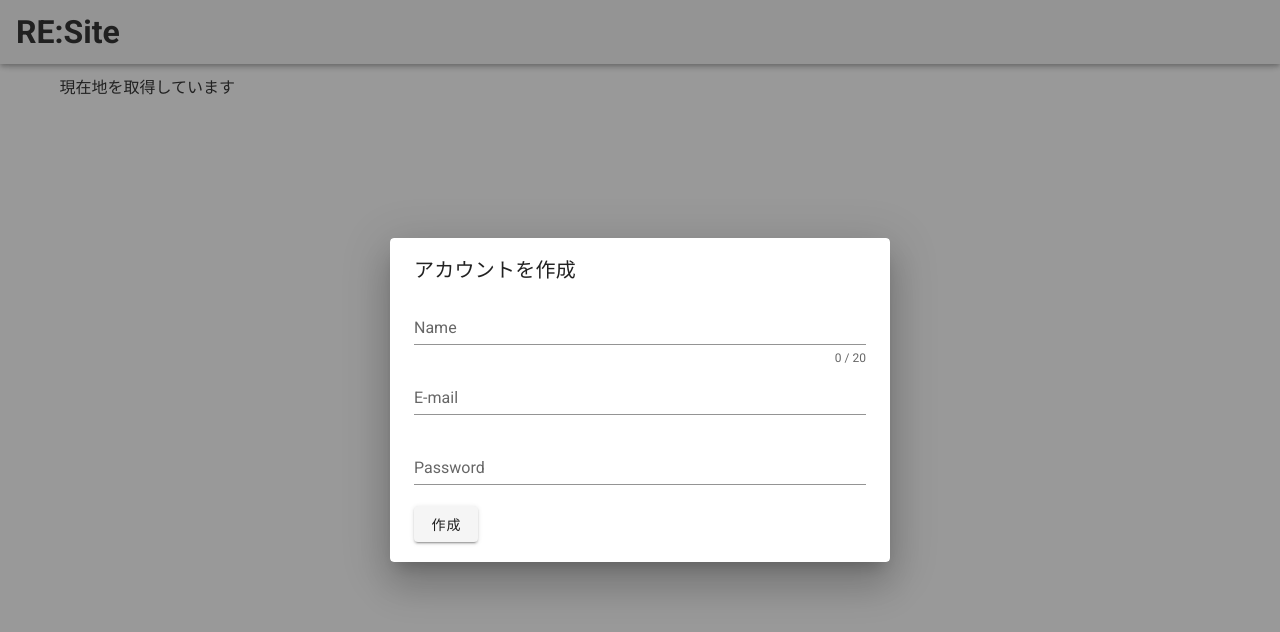
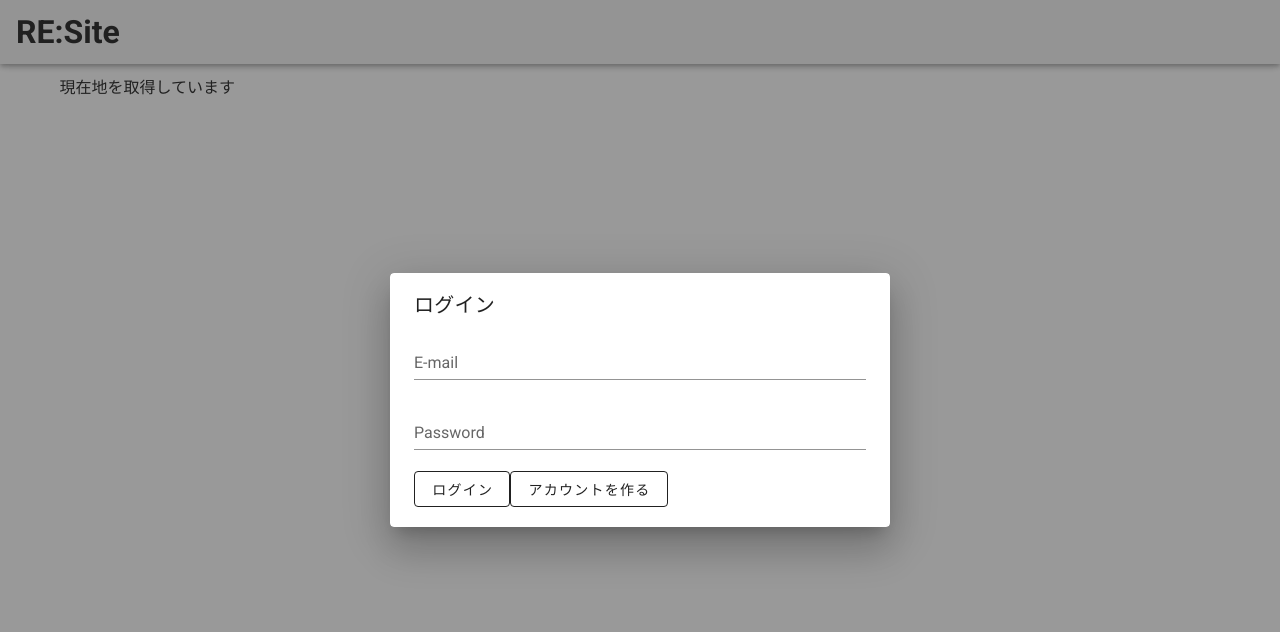
Before and after one commit to jphacks/KB_1909_1, a Nuxt app: page / in a window 1280 px wide. Shown: the top 632 px of the page. Built offline with nearby package versions, Linux system fonts and the light colour scheme.

Commit message:
ログインを実装

```diff
--- a/components/LoginDialog.vue
+++ b/components/LoginDialog.vue
@@ -1,22 +1,23 @@
 <template>
-  <v-dialog :value="value" width="500" @input="input">
+  <v-dialog :value="value" width="500" persistent @input="input">
     <v-card>
       <v-card-title>ログイン</v-card-title>
       <v-card-text>
         <v-form>
           <v-text-field
-            v-model="newUser.email"
+            v-model="loginReq.email"
             label="E-mail"
             type="email"
             required
           ></v-text-field>
           <v-text-field
-            v-model="newUser.password"
+            v-model="loginReq.password"
             label="Password"
             type="password"
             required
           ></v-text-field>
-          <v-btn @click="submit">ログイン</v-btn>
+          <v-btn outlined @click="submit">ログイン</v-btn>
+          <v-btn outlined @click="openCreateUserDialog">アカウントを作る</v-btn>
         </v-form>
       </v-card-text>
     </v-card>
@@ -45,6 +46,12 @@ class LoginDialog extends Vue {
     this.input(false)
     return this.loginReq
   }
+
+  @Emit()
+  openCreateUserDialog() {
+    this.input(false)
+    return true
+  }
 }
 
 export default LoginDialog
--- a/pages/index.vue
+++ b/pages/index.vue
@@ -3,6 +3,12 @@
     <v-app-bar>
       <h1>RE:Site</h1>
     </v-app-bar>
+
+    <login-dialog
+      v-model="isOpenLoginDialog"
+      @submit="submitLogin"
+      @open-create-user-dialog="openCreateUserDialog"
+    ></login-dialog>
 
     <create-user-dialog
       v-model="isOpenCreateUserDialog"
@@ -39,6 +45,7 @@ import CreateUserDialog from '../components/CreateUserDialog.vue'
 import createUser, { CreateUserResponse } from '../util/apiV2/users/createUser'
 import getUser, { GetUserResponse } from '../util/apiV2/users/getUser'
 import LoginDialog from '../components/LoginDialog.vue'
+import { LoginResponse } from '../util/apiV2/users/login'
 import PostForm from '@/components/PostForm'
 import PostListContainer from '@/components/PostListContainer'
 
@@ -51,7 +58,8 @@ import PostListContainer from '@/components/PostListContainer'
   }
 })
 class Index extends Vue {
-  isOpenCreateUserDialog = true
+  isOpenCreateUserDialog = false
+  isOpenLoginDialog = true
   userToken = ''
   loadLocation = false
   position: Coords = { latitude: 0, longitude: 0 }
@@ -133,6 +141,16 @@ class Index extends Vue {
     console.log(this.userToken)
     this.afterLogin()
   }
+
+  async submitLogin(loginReq) {
+    const res = (await createUser(loginReq)) as LoginResponse
+    this.userToken = res.token
+    this.afterLogin()
+  }
+
+  openCreateUserDialog(shouldOpen) {
+    this.isOpenCreateUserDialog = shouldOpen
+  }
 }
 
 export default Index
```
